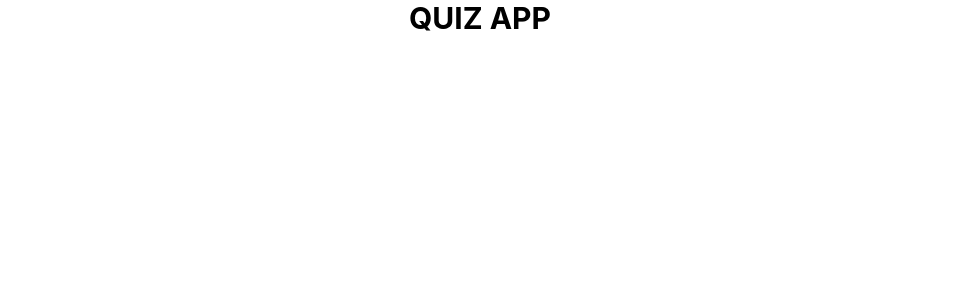
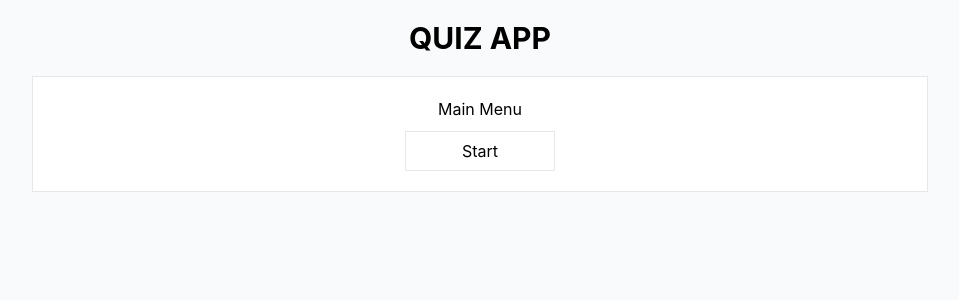
Before and after one commit to btcs-hieuvt/quiz-app-reactjs, a React (Create React App) app: page / in a window 1280 px wide. Shown: the top 300 px of the page, without its empty margins (160-1119 px from the left). Built offline with nearby package versions, Linux system fonts and the light colour scheme.

Commit message:
done issue 2

```diff
--- a/src/App.js
+++ b/src/App.js
@@ -1,8 +1,31 @@
+import { useState } from "react";
+import EndScreen from "./components/EndScreen";
+
+import MainMenu from "./components/MainMenu";
+import Quiz from "./components/Quiz";
+import { QuizContext } from "./helpers/contexts";
+
 function App() {
+  const [gameState, setGameState] = useState("menu");
+  const [seconds,setSeconds] =useState(0)
+  const [minutes,setMinutes] =useState(0)
+
+  let TimerInterval
+
+  const values ={gameState ,setGameState,seconds,setSeconds,minutes,setMinutes,TimerInterval}
   return (
-    <>
-      <h1 className="text-3xl font-bold text-center uppercase up">quiz app</h1>
-    </>
+    <div className="w-[100vw] h-[100vh] bg-slate-50">
+      <h1 className="text-3xl font-bold text-center uppercase py-[20px]">
+        quiz app
+      </h1>
+      <QuizContext.Provider value={values}>
+        <div className="w-[70%] p-[20px] mx-auto border-[0.8px] flex justify-center items-center bg-white">
+          {gameState === "menu" && <MainMenu />}
+          {gameState === "quiz" && <Quiz />}
+          {gameState === "end" && <EndScreen />}
+        </div>
+      </QuizContext.Provider>
+    </div>
   );
 }
 
--- /dev/null
+++ b/src/components/EndScreen.jsx
@@ -0,0 +1,22 @@
+import React, { useContext } from "react";
+
+import { QuizContext } from "../helpers/contexts";
+
+function EndScreen() {
+
+  const {setGameState,minutes,seconds} =useContext(QuizContext)
+  return (
+    <div>
+      <h3 className="text-center mb-[10px]">End Quiz</h3>
+      <p>Time : {`0${minutes}`.slice(-2)} : {`0${seconds}`.slice(-2)} </p>
+      <button
+        className="w-[150px] h-[40px] p-[4px] border-[1px] mx-auto"
+        onClick={()=>setGameState("menu")}
+        >
+        Again
+      </button>
+    </div>
+  );
+}
+
+export default EndScreen;
--- /dev/null
+++ b/src/components/MainMenu.jsx
@@ -0,0 +1,26 @@
+import React, { useContext } from 'react'
+import { QuizContext } from '../helpers/contexts'
+
+function MainMenu() {
+
+  const {setGameState ,setMinutes,setSeconds} = useContext(QuizContext)
+  function handleStart(){
+    setGameState("quiz")
+    setMinutes(0)
+    setSeconds(0)
+  }
+  return (
+    <div>
+        <h3 className='text-center mb-[10px]'>Main Menu</h3>
+        <button
+          className="w-[150px] h-[40px] p-[4px] border-[1px] mx-auto"
+          onClick={handleStart}
+          >
+          Start
+        </button>
+
+    </div>
+  )
+}
+
+export default MainMenu
--- /dev/null
+++ b/src/components/Quiz.jsx
@@ -0,0 +1,97 @@
+import React, { useContext, useState } from "react";
+
+import { QuizContext } from "../helpers/contexts";
+import { Questions } from "../data/QuestionBank";
+import Time from "./Time";
+
+function Quiz() {
+  const [currQuestion, setCurrQuestion] = useState(0);
+  const [optionChosen, setOptionChosen] = useState("");
+  const { setGameState,} = useContext(QuizContext);
+
+  // let TimerInterval
+
+  function nextQuestion() {
+    if (currQuestion >= 0 && currQuestion < Questions.length - 1) {
+      setCurrQuestion(currQuestion + 1);
+    }
+  }
+  function prevQuestion() {
+    if (currQuestion > 0) {
+      setCurrQuestion(currQuestion - 1);
+    }
+  }
+
+  function endQuiz(){
+     setGameState("end")
+  }
+
+  const optionsBtn =
+    "text-left px-[20px] py-[16px] border-[1px] rounded-[4px] bg-[#f4f4f4] hover:opacity-[0.8] focus:bg-[#d3fec7]";
+  return (
+    <div className="w-[100%]">
+      <h3 className="text-center mb-[10px] ">Quiz</h3>
+      <div className="mb-[20px] flex">
+        <p className="flex-1">
+          Cau {currQuestion + 1}: {Questions[currQuestion].content}
+        </p>
+        <Time  />
+      </div>
+
+      <div className="grid grid-rows-2 grid-cols-2 gap-4 mb-[20px]">
+        <button className={optionsBtn} onClick={() => setOptionChosen("A")}>
+          A. {Questions[currQuestion].optionA}
+        </button>
+        <button className={optionsBtn} onClick={() => setOptionChosen("B")}>
+          B. {Questions[currQuestion].optionB}
+        </button>
+        <button className={optionsBtn} onClick={() => setOptionChosen("C")}>
+          C. {Questions[currQuestion].optionC}
+        </button>
+        <button className={optionsBtn} onClick={() => setOptionChosen("D")}>
+          D. {Questions[currQuestion].optionD}
+        </button>
+      </div>
+
+      <div className="flex justify-between m-[10px]">
+        <div >
+          <button
+            className={
+              currQuestion === 0
+                ? `hidden`
+                : `w-[150px] h-[40px] p-[4px] border-[1px] mx-auto`
+            }
+            onClick={prevQuestion}
+          >
+            prev quiz
+          </button>
+        </div>
+
+        <div>
+          <button
+            className={
+              currQuestion === Questions.length - 1
+                ? `hidden`
+                : `w-[150px] h-[40px] p-[4px] border-[1px] mx-auto`
+            }
+            onClick={nextQuestion}
+          >
+            next quiz
+          </button>
+          <button
+            className={
+              currQuestion === Questions.length - 1
+                ? `w-[150px] h-[40px] p-[4px] border-[1px] mx-auto`
+                : `hidden`
+            }
+            onClick={endQuiz}
+          >
+            End Quiz
+          </button>
+        </div>
+      </div>
+    </div>
+  );
+}
+
+export default Quiz;
--- /dev/null
+++ b/src/components/Time.jsx
@@ -0,0 +1,27 @@
+import React,{useContext, useEffect} from 'react'
+
+import { QuizContext } from "../helpers/contexts";
+
+function Time() {
+    const {seconds,setSeconds,minutes,setMinutes } = useContext(QuizContext);
+    let TimerInterval
+    useEffect(()=>{
+        TimerInterval= setInterval(()=>{
+
+            setSeconds(seconds + 1)
+            if(seconds === 59){
+                setMinutes(minutes + 1)
+                setSeconds(0)
+            }
+        },1000)
+        return ()=>{
+            clearInterval(TimerInterval)
+        }
+    },[seconds,setSeconds])
+  return (
+    <div> <span className='text-[#fca5a5]'>{`0${minutes}`.slice(-2)} : {`0${seconds}`.slice(-2)}</span>   </div>
+
+  )
+}
+
+export default Time
--- a/data/QuestionBank.js
+++ b/src/data/QuestionBank.js
@@ -1,4 +1,12 @@
 export const Questions =[
+    {
+        content:"1+1 = mấy ?",
+        optionA:"1",
+        optionB:"2",
+        optionC:"3",
+        optionD:"4",
+        answer :"B"
+    },
     {
         content:" Thời gian thực dân Pháp tiến hành khai thác thuộc địa lần thứ nhất ở Việt Nam khi nào ?",
         optionA:"1858-1884",
--- /dev/null
+++ b/src/helpers/contexts.js
@@ -0,0 +1,3 @@
+import { createContext } from "react";
+
+export const QuizContext = createContext();
```
